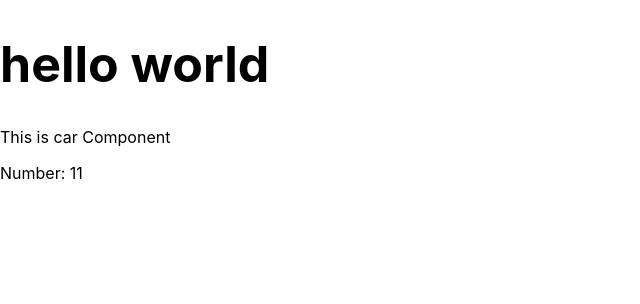
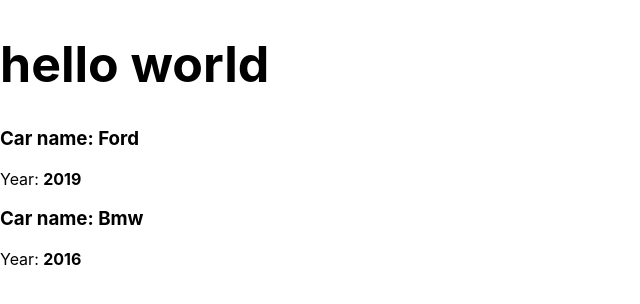
Before and after one commit to gordejka/learnReact, a React (Create React App) app: page / in a window 1280 px wide. Shown: the top 304 px of the page, without its empty margins (0-640 px from the left). Built offline with nearby package versions, Linux system fonts and the light colour scheme.

Commit message:
6 - data transfer with prpos

```diff
--- a/src/App.js
+++ b/src/App.js
@@ -10,7 +10,8 @@ class App extends Component{
     return (
       <div>
         <h1 style={styles}>hello world</h1>
-        <Car/>
+        <Car name={'Ford'} year={2019}/>
+        <Car name={'Bmw'} year={2016}/>
       </div>
     );
   }
--- a/src/Car/Car.jsx
+++ b/src/Car/Car.jsx
@@ -1,14 +1,10 @@
 import React, { Component } from "react";
 
-// const Car = () =>{
-//     return(<h2>This is car Component</h2>);
-// }
-
-//const Car = () => <h2>This is car Component</h2>;
-
-export default () => (
+export default (props) => (
     <div>
-        <p>This is car Component</p>
-        <p>Number: {Math.round(Math.random()*100)}</p>
+        <h3>Car name: {props.name}</h3>
+        <p>
+            Year: <strong>{props.year}</strong>
+        </p>
     </div>
 );
```
